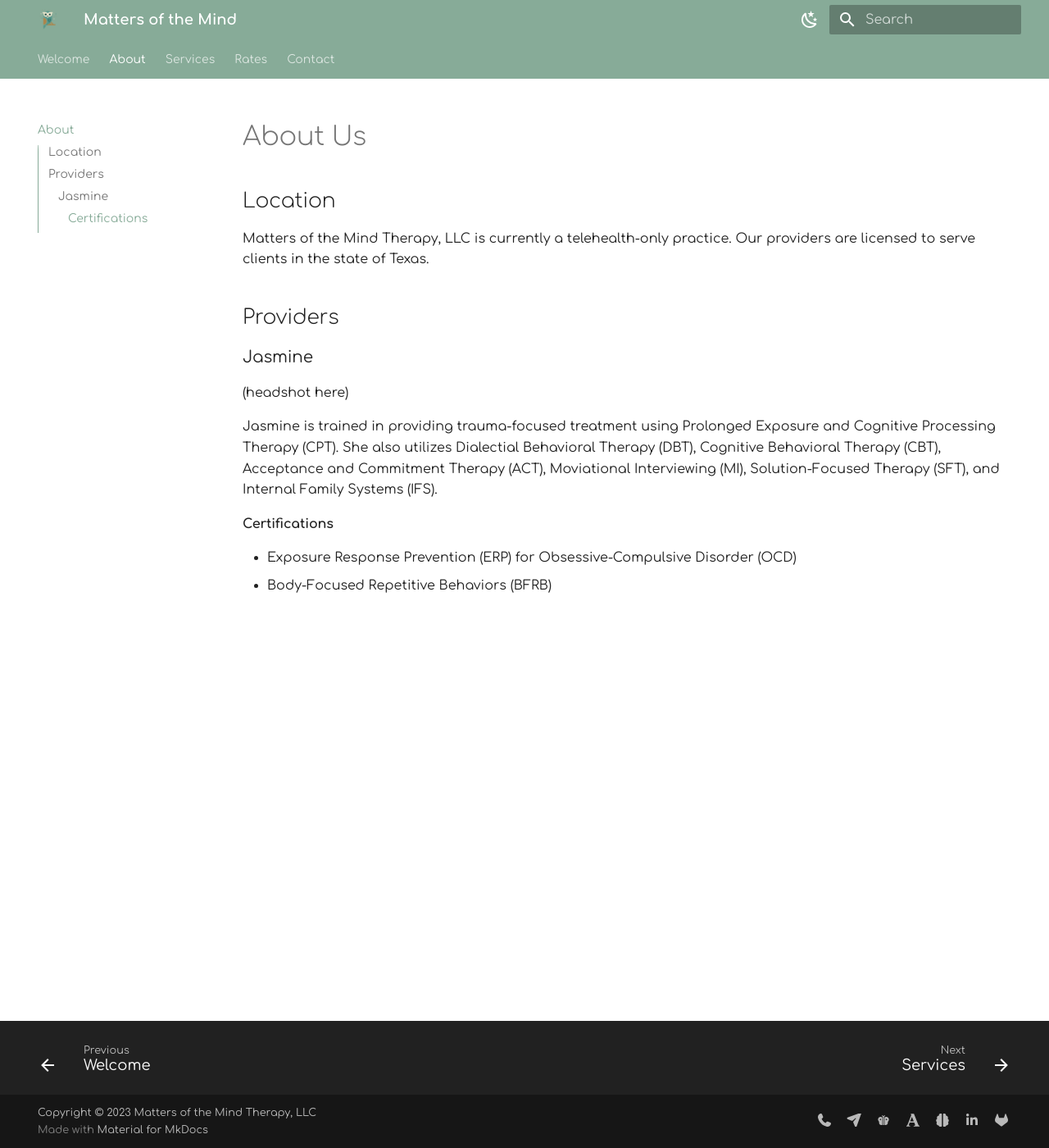
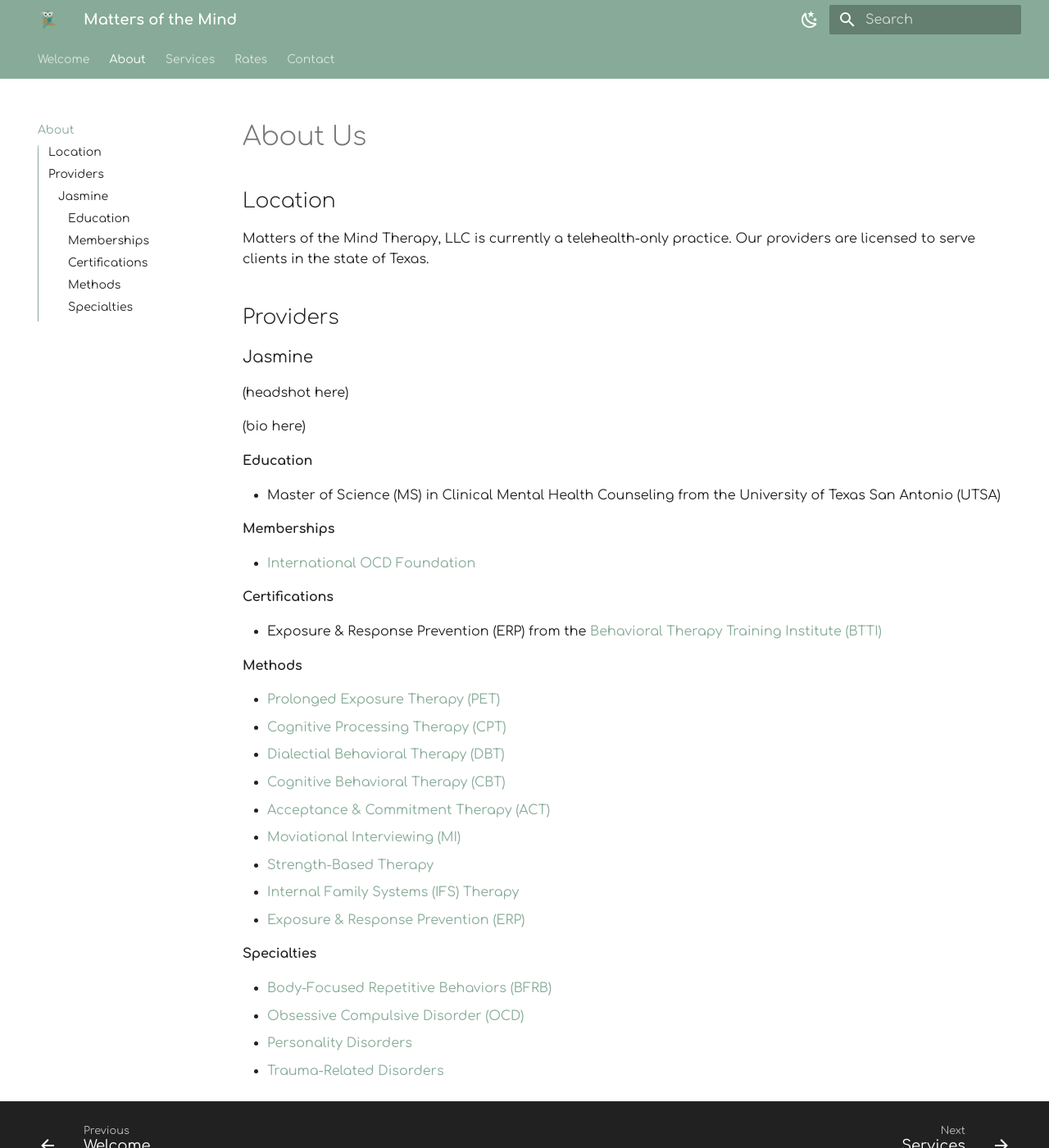
Before and after one commit to motm-therapy/website, an MkDocs documentation site: the page built from docs/about.md, in a window 1280 px wide and 1400 px high. Shown: the whole window at 82% size. Built offline with MkDocs 1.6.1 and Material for MkDocs 9.7.7, drawn with Linux system fonts in a browser that asks for light colours.

Commit message:
Update about.md

```diff
--- a/docs/about.md
+++ b/docs/about.md
@@ -11,10 +11,35 @@ Our providers are licensed to serve clients in the state of Texas.
 
 (headshot here)
 
-Jasmine is trained in providing trauma-focused treatment using Prolonged Exposure and Cognitive Processing Therapy (CPT).
-She also utilizes Dialectial Behavioral Therapy (DBT), Cognitive Behavioral Therapy (CBT), Acceptance and Commitment Therapy (ACT), Moviational Interviewing (MI), Solution-Focused Therapy (SFT), and Internal Family Systems (IFS).
+(bio here)
+
+#### Education
+
+- Master of Science (MS) in Clinical Mental Health Counseling from the University of Texas San Antonio (UTSA)
+
+#### Memberships
+
+- [International OCD Foundation](https://iocdf.org/providers/scott-cochran-jasmine-d/)
 
 #### Certifications
 
-- Exposure Response Prevention (ERP) for Obsessive-Compulsive Disorder (OCD)
-- Body-Focused Repetitive Behaviors (BFRB)
+- Exposure & Response Prevention (ERP) from the [Behavioral Therapy Training Institute (BTTI)](https://iocdf.org/professionals/training-institute/btti/)
+
+#### Methods
+
+- [Prolonged Exposure Therapy (PET)](https://www.psychologytoday.com/us/therapy-types/prolonged-exposure-therapy)
+- [Cognitive Processing Therapy (CPT)](https://www.psychologytoday.com/us/therapy-types/cognitive-processing-therapy)
+- [Dialectial Behavioral Therapy (DBT)](https://www.psychologytoday.com/us/therapy-types/dialectical-behavior-therapy)
+- [Cognitive Behavioral Therapy (CBT)](https://www.psychologytoday.com/us/basics/cognitive-behavioral-therapy)
+- [Acceptance & Commitment Therapy (ACT)](https://www.psychologytoday.com/us/therapy-types/acceptance-and-commitment-therapy)
+- [Moviational Interviewing (MI)](https://www.psychologytoday.com/us/therapy-types/motivational-interviewing)
+- [Strength-Based Therapy](https://www.psychologytoday.com/us/therapy-types/strength-based-therapy)
+- [Internal Family Systems (IFS) Therapy](https://www.psychologytoday.com/us/therapy-types/internal-family-systems-therapy)
+- [Exposure & Response Prevention (ERP)](https://www.psychologytoday.com/us/therapy-types/exposure-and-response-prevention)
+
+#### Specialties
+
+- [Body-Focused Repetitive Behaviors (BFRB)](https://www.psychologytoday.com/us/basics/body-focused-repetitive-behaviors)
+- [Obsessive Compulsive Disorder (OCD)](https://www.psychologytoday.com/us/conditions/obsessive-compulsive-disorder)
+- [Personality Disorders](https://www.psychiatry.org/patients-families/personality-disorders/what-are-personality-disorders)
+- [Trauma-Related Disorders](https://www.psychologytoday.com/us/basics/trauma)
```
